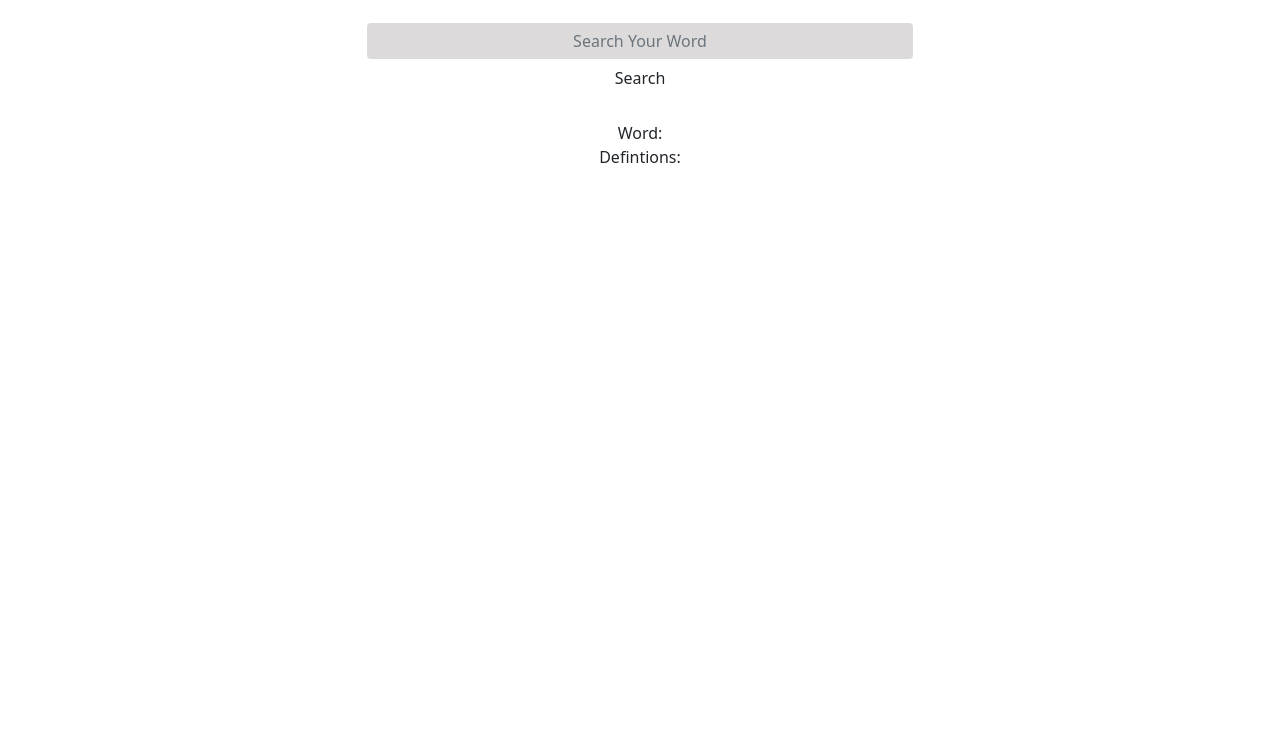
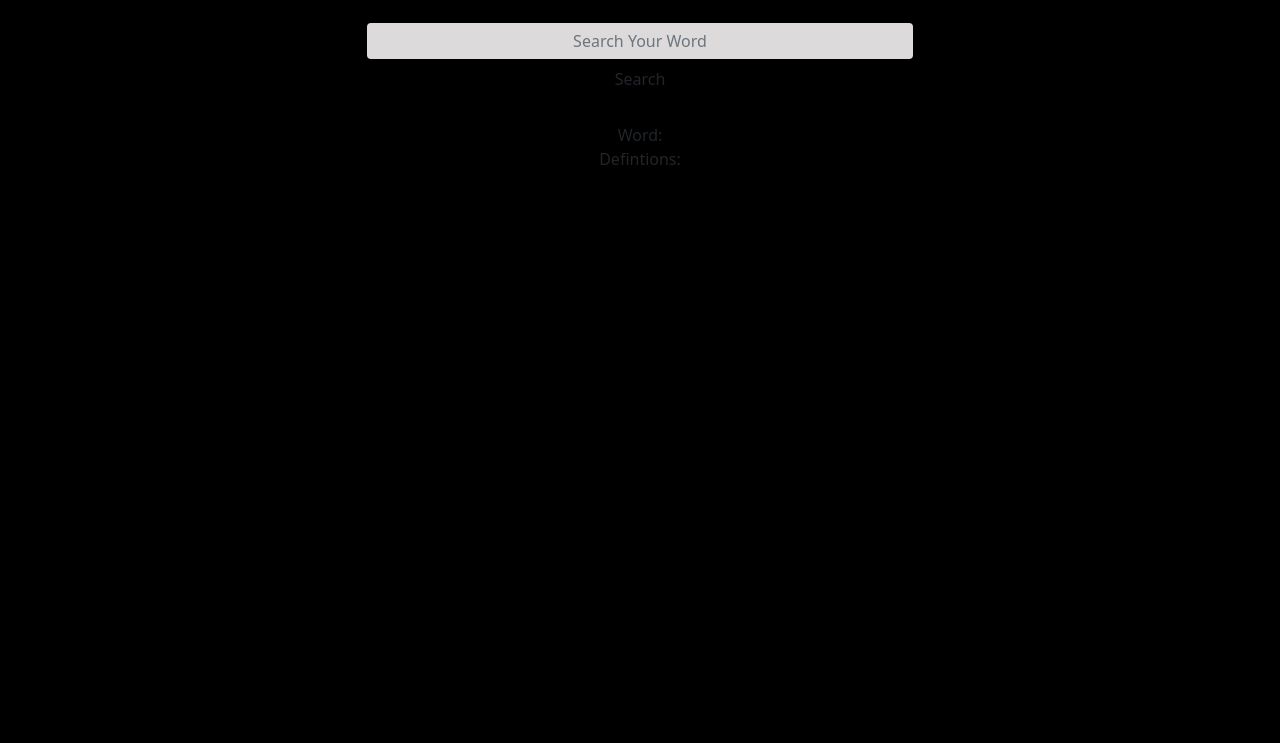
Before and after one commit to keshav-star/WordFind, a plain HTML site: page index.html in a window 1280 px wide. Shown: the part 57-800 px from the top of the page. Drawn offline with nearby package versions, Linux system fonts and the light colour scheme.

Commit message:
Update style.css

```diff
--- a/style.css
+++ b/style.css
@@ -1,7 +1,13 @@
+*{
+   background-color:black;
+}
 
 .container{
 
     text-align: center;
+}
+section div .btn{
+   border:2px solid black;
 }
 .form-control{
     width: 50%;
```
